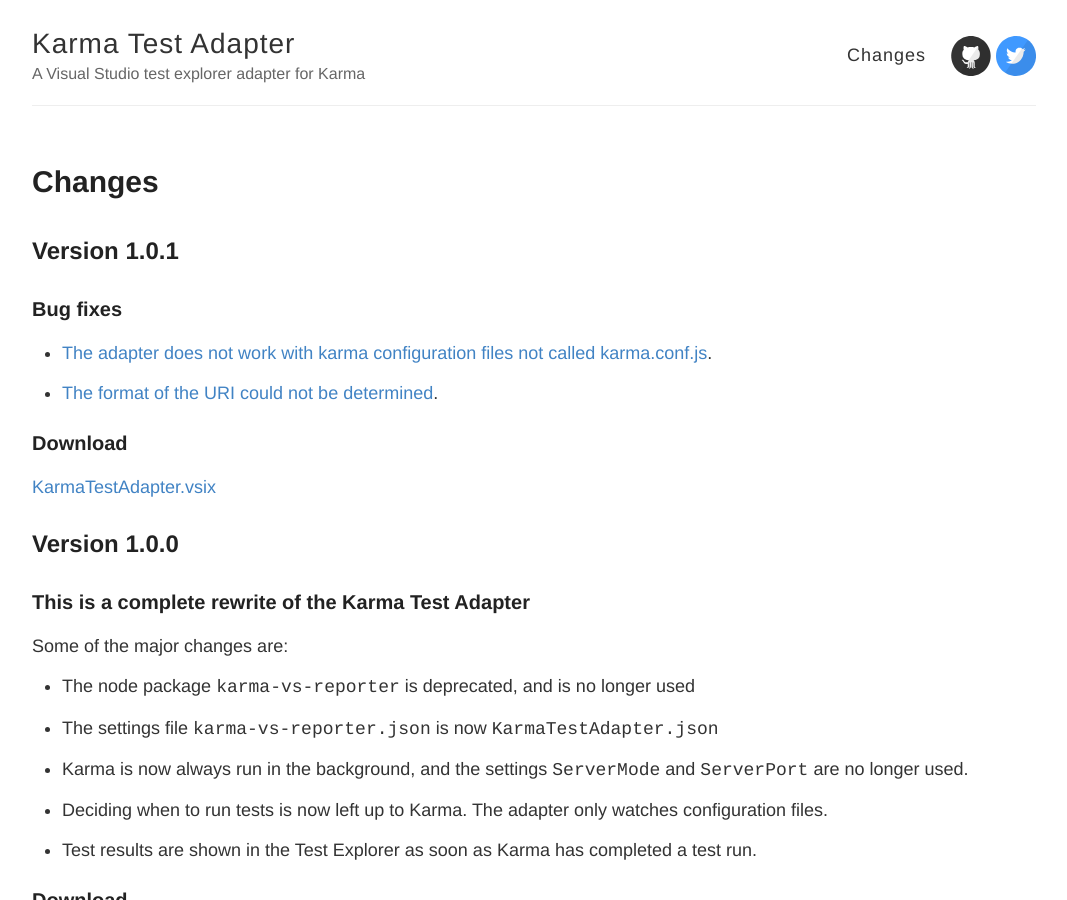
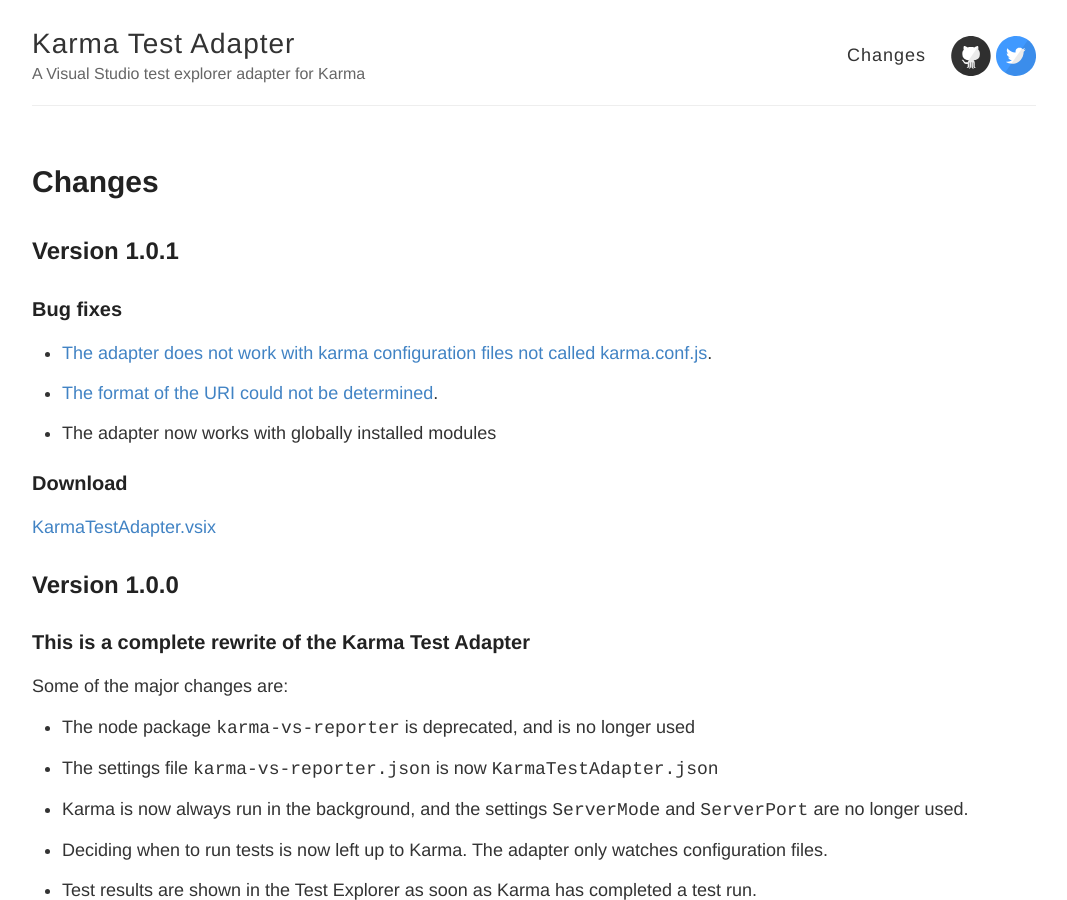
Before and after one commit to MortenHoustonLudvigsen/KarmaTestAdapter, a Jekyll site: the page built from Changes.md, in a window 1280 px wide and 900 px high. Shown: the whole window, without its empty margins (106-1173 px from the left). Built offline with Jekyll 4.4.1, drawn with Linux system fonts in a browser that asks for light colours; Markdown is read by kramdown in place of the engine named in the settings.

Commit message:
Update Changes.md

```diff
--- a/Changes.md
+++ b/Changes.md
@@ -11,6 +11,8 @@
 * [The adapter does not work with karma configuration files not called karma.conf.js](https://github.com/MortenHoustonLudvigsen/KarmaTestAdapter/issues/15).
 
 * [The format of the URI could not be determined](https://github.com/MortenHoustonLudvigsen/KarmaTestAdapter/issues/13).
+
+* The adapter now works with globally installed modules
 
 ### Download
 
```
